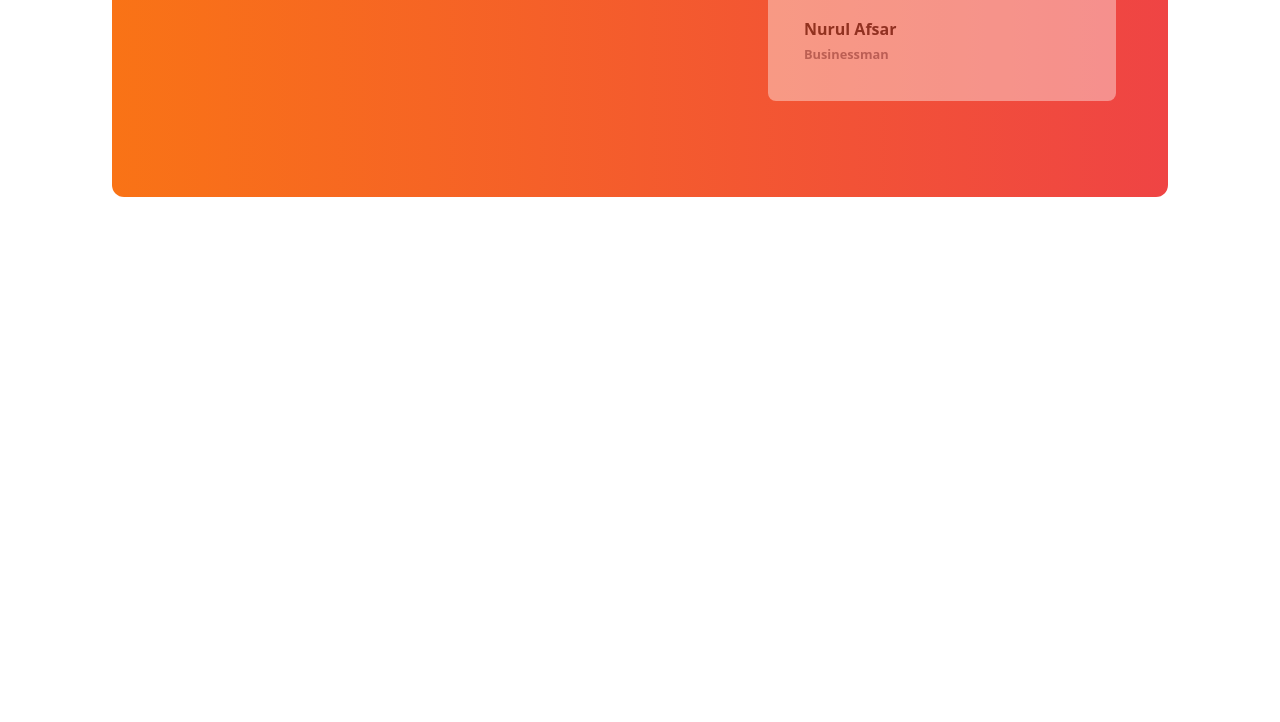
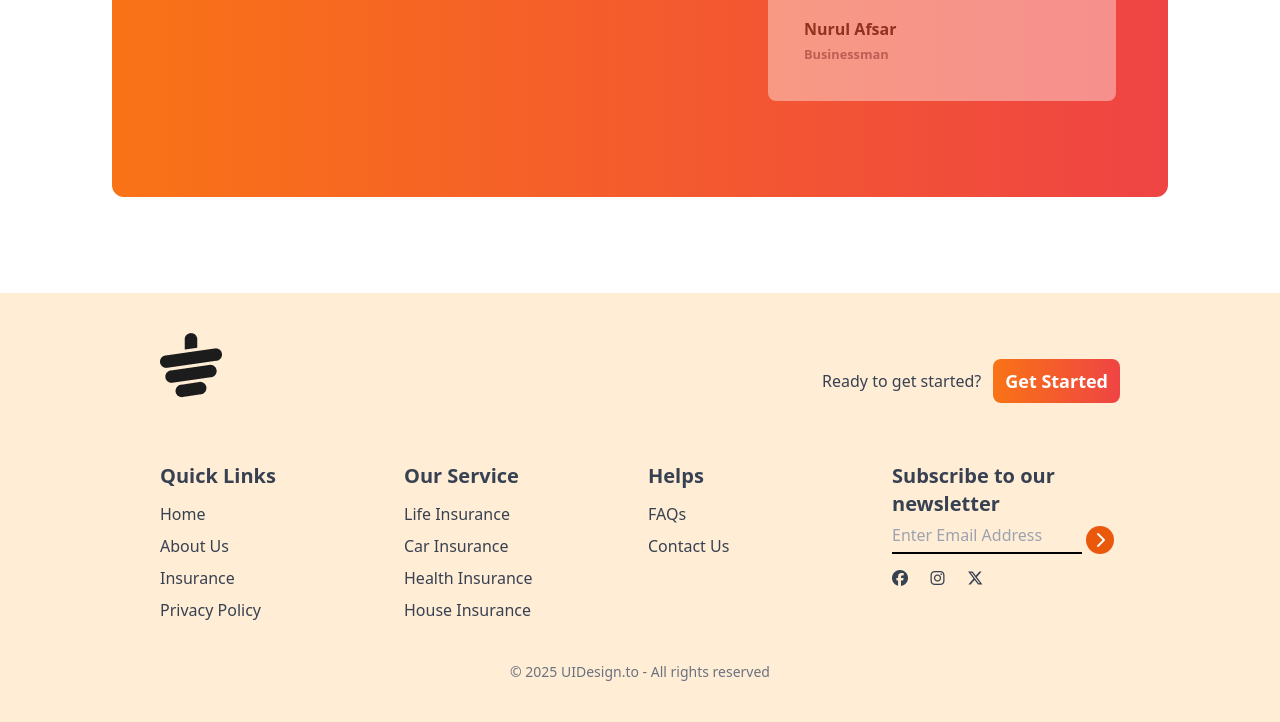
Before and after one commit to nurulafsarinfo/tea-house-webpage-using_twcss, a plain HTML site: page index.html in a window 1280 px wide. Shown: the part 2290-3012 px from the top of the page. Before the commit the page ends 2487 px from the top, so only its background shows below. Drawn offline with nearby package versions, Linux system fonts and the light colour scheme.

Commit message:
Completed footer section

```diff
--- a/index.html
+++ b/index.html
@@ -30,7 +30,7 @@
 </head>
 <body>
     <!-- main content -->
-     <main class="max-w-screen-xl mx-auto px-16 lg:px-28">
+     <main class=" mx-auto px-4 md:px-8 lg:px-28">
         <!-- header section  -->
          <header class="lg:flex pt-10 mb-20">
             <!-- text content  -->
@@ -215,9 +215,105 @@
                         </div>
                      </div>
                 </div>
-
             </div>
            </section>
+
+           <!-- News section  -->
+            <section class="mb-24">
+
+            </section>
      </main>
+
+
+      <!-- Footer section  -->
+      <footer class="bg-orange-100 text-gray-700 py-10 px-4 md:px-16">
+        <div class="w-10/12 mx-auto">
+            <!-- Logo  -->
+             <div class="mb-8 flex justify-between">
+                <img class="mb-8" src="images/cup.png" alt="">
+
+                <div class="flex items-center gap-3">
+                    <h2>Ready to get started?</h2>
+                    <button class="bg-gradient-to-r from-orange-500 to-red-500 px-3 py-2 rounded-lg text-white font-bold text-lg">
+                        Get Started
+                    </button>
+                </div>
+             </div>
+
+             <!-- Links -->
+              <div class="grid grid-cols-1 md:grid-cols-2 lg:grid-cols-4 gap-4">
+                <!-- first-column  -->
+                 <div>
+                    <h3 class="font-bold text-xl mb-3">Quick Links</h3>
+                    <ul class="space-y-2">
+                        <li>
+                            <a class="hover:text-orange-600 font-medium" href="#">Home</a>
+                        </li>
+                        <li>
+                            <a class="hover:text-orange-600 font-medium" href="#">About Us</a>
+                        </li>
+                        <li>
+                            <a class="hover:text-orange-600 font-medium" href="#">Insurance</a>
+                        </li>
+                        <li>
+                            <a class="hover:text-orange-600 font-medium" href="#">Privacy Policy</a>
+                        </li>
+                    </ul>
+                 </div>
+
+                  <!-- Second-column  -->
+                  <div>
+                    <h3 class="font-bold text-xl mb-3">Our Service</h3>
+                    <ul class="space-y-2">
+                        <li>
+                            <a class="hover:text-orange-600 font-medium" href="#">Life Insurance</a>
+                        </li>
+                        <li>
+                            <a class="hover:text-orange-600 font-medium" href="#">Car Insurance</a>
+                        </li>
+                        <li>
+                            <a class="hover:text-orange-600 font-medium" href="#">Health Insurance</a>
+                        </li>
+                        <li>
+                            <a class="hover:text-orange-600 font-medium" href="#">House Insurance</a>
+                        </li>
+                    </ul>
+                 </div>
+
+                  <!-- Third-column  -->
+                  <div>
+                    <h3 class="font-bold text-xl mb-3">Helps</h3>
+                    <ul class="space-y-2">
+                        <li>
+                            <a class="hover:text-orange-600 font-medium" href="#">FAQs</a>
+                        </li>
+                        <li>
+                            <a class="hover:text-orange-600 font-medium" href="#">Contact Us</a>
+                        </li>
+
+                    </ul>
+                 </div>
+
+                 <!-- Fourth column  -->
+                  <div>
+                    <h3 class="font-bold text-xl">Subscribe to our newsletter</h3>
+                    <div class="flex flex-col-1 space-y-2 space-x-1">
+                        <input type="email" placeholder="Enter Email Address"
+                        class="bg-transparent border-b-2 border-black w-4/6 md:w-5/6">
+
+                        <i class="fa-solid fa-chevron-right w-7 h-7 bg-orange-600 inline-flex justify-center items-center rounded-full text-white "></i>
+                    </div>
+                    <div class="flex justify-between mt-4 w-2/5">
+                        <i class="fa-brands fa-facebook"></i>
+                        <i class="fa-brands fa-instagram"></i>
+                        <i class="fa-brands fa-x-twitter"></i>
+                    </div>
+                  </div>
+              </div>
+              <div class="text-center mt-6 pt-4 mt-4">
+                <p class="text-sm text-gray-500">&#169; 2025 UIDesign.to - All rights reserved</p>
+              </div>
+        </div>
+      </footer>
 </body>
 </html>
```
